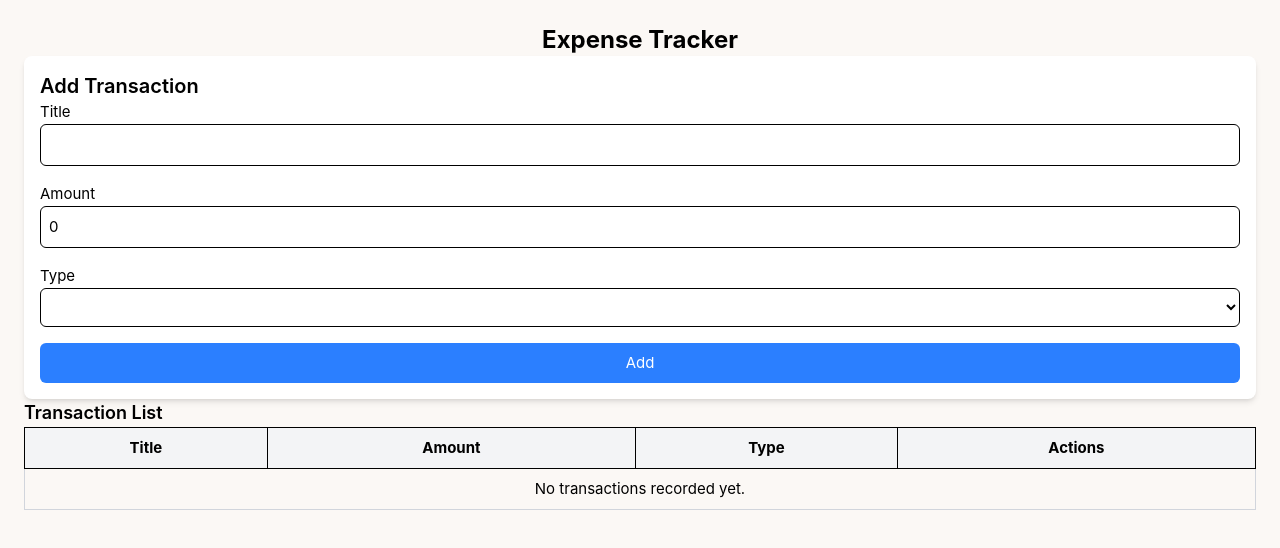
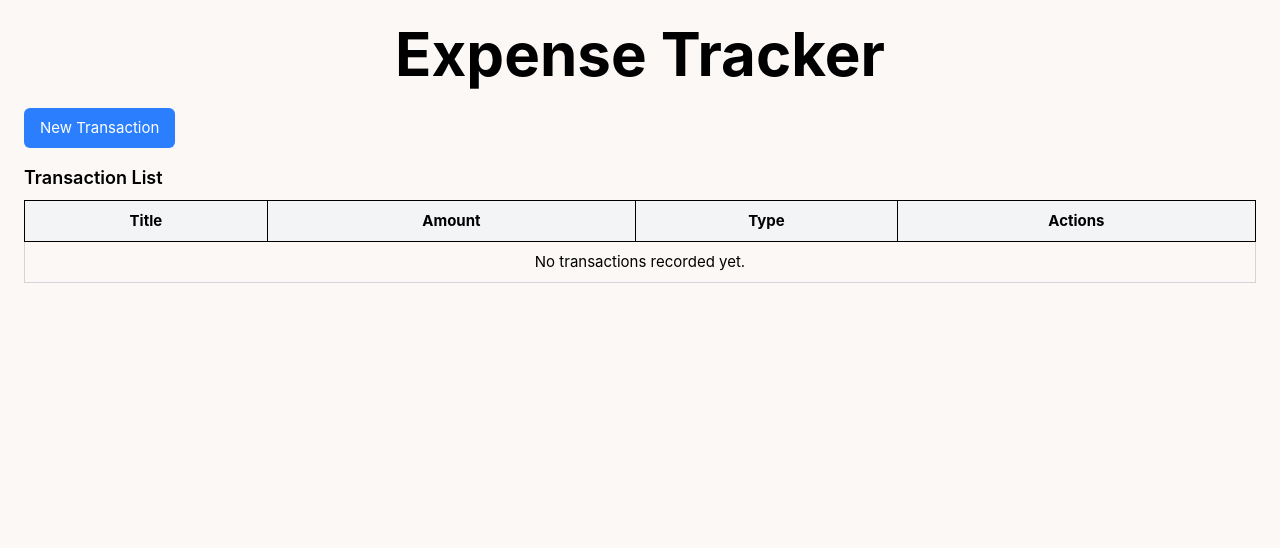
Before and after one commit to RayhanalKavey/expense-tracker-app, a Vue app: page / in a window 1280 px wide. Shown: the top 548 px of the page. Built offline with nearby package versions, Linux system fonts and the light colour scheme.

Commit message:
Add delete option, input styling, add modal for adding a trasnaction, and apply conditions like prevent 0 input etc.

```diff
--- a/src/App.vue
+++ b/src/App.vue
@@ -4,19 +4,51 @@ import AddTransaction from "./components/AddTransaction.vue";
 import { ref, onMounted } from "vue";
 
 const transactions = ref([]);
+const add = ref(false);
 
 onMounted(() => {
   const storedTransactions =
     JSON.parse(localStorage.getItem("transactions")) || [];
   transactions.value = storedTransactions;
 });
+
+const deleteTransaction = (id) => {
+  transactions.value = transactions.value.filter(
+    (transaction) => transaction.id !== id
+  );
+  localStorage.setItem("transactions", JSON.stringify(transactions.value));
+};
 </script>
 
 <template>
   <div class="container mx-auto p-6">
-    <h2 class="text-center text-2xl font-bold">Expense Tracker</h2>
-    <add-transaction v-model="transactions" />
-    <transaction-list :transactions="transactions" />
+    <h1 class="text-center text-6xl font-bold mb-6">Expense Tracker</h1>
+    <button
+      @click="add = true"
+      class="bg-blue-500 text-white px-4 py-2 rounded-md">
+      New Transaction
+    </button>
+
+    <!-- Modal -->
+    <div
+      v-if="add"
+      class="fixed inset-0 bg-black/30 flex justify-center items-center p-4">
+      <!-- Modal Container (No Shadow) -->
+      <div
+        class="bg-white p-6 rounded-lg w-full max-w-md sm:max-w-lg lg:max-w-xl relative">
+        <!-- Close Button -->
+        <button
+          @click="add = false"
+          class="absolute top-3 right-5 text-gray-500 hover:text-red-500 text-5xl">
+          &times;
+        </button>
+        <add-transaction v-model="transactions" @close="add = false" />
+      </div>
+    </div>
+
+    <transaction-list
+      :transactions="transactions"
+      @delete-transaction="deleteTransaction" />
   </div>
 </template>
 
--- a/src/assets/base.css
+++ b/src/assets/base.css
@@ -2,7 +2,6 @@
 *::before,
 *::after {
   box-sizing: border-box;
-  margin: 0;
 }
 
 body {
--- a/src/components/AddTransaction.vue
+++ b/src/components/AddTransaction.vue
@@ -1,5 +1,7 @@
 <script setup>
-import { ref } from "vue";
+import { ref, defineEmits } from "vue";
+
+const emit = defineEmits(["close"]);
 
 const transactions = defineModel({
   type: Array,
@@ -9,65 +11,94 @@ const transactions = defineModel({
 const newTrack = ref({
   id: 0,
   title: "",
-  amount: 0,
+  amount: "",
   type: "",
 });
 
 function submitTransaction() {
+  if (newTrack.value.amount <= 0) {
+    alert("Amount must be greater than zero.");
+    return;
+  }
+
   newTrack.value.id = transactions.value.length + 1; //Create Id of new task
   transactions.value.push(newTrack.value); // Update list by pushing new transaction
-
   localStorage.setItem("transactions", JSON.stringify(transactions.value)); //Store in the local storage
-
   newTrack.value = {
     id: 0,
     title: "",
     amount: 0,
     type: "",
   }; //Reset input field
+
+  emit("close");
 }
 </script>
 
 <template>
-  <div class="bg-white shadow-md rounded-lg p-4">
-    <h4 class="text-xl font-semibold mb-2">Add Transaction</h4>
-    <form
-      @submit.prevent="submitTransaction"
-      class="space-y-4 flex flex-col gap-4">
+  <div class="bg-white rounded-lg p-6 w-80 w-full mx-auto">
+    <h4 class="text-2xl font-semibold mb-4 text-center">Add Transaction</h4>
+    <form @submit.prevent="submitTransaction" class="space-y-6">
       <div>
-        <label class="block">Title</label>
+        <label class="block text-sm font-medium text-gray-700 mb-2"
+          >Title</label
+        >
         <input
           v-model="newTrack.title"
           type="text"
-          class="w-full p-2 border rounded-md"
+          class="w-full p-3 border border-gray-300 rounded-md focus:outline-none focus:ring-2 focus:ring-blue-500 focus:border-blue-500"
+          placeholder="Enter Title"
           required />
       </div>
       <div>
-        <label class="block">Amount</label>
+        <label class="block text-sm font-medium text-gray-700 mb-2"
+          >Amount</label
+        >
         <input
           v-model.number="newTrack.amount"
           type="number"
-          class="w-full p-2 border rounded-md"
+          class="w-full p-3 border border-gray-300 rounded-md focus:outline-none focus:ring-2 focus:ring-blue-500 focus:border-blue-500 no-arrows"
+          placeholder="Enter Amount"
           required
           min="1" />
       </div>
       <div>
-        <label class="block">Type</label>
+        <label class="block text-sm font-medium text-gray-700 mb-2">Type</label>
         <select
           v-model="newTrack.type"
-          class="w-full p-2 border rounded-md"
+          class="w-full p-3 border border-gray-300 rounded-md focus:outline-none focus:ring-2 focus:ring-blue-500 focus:border-blue-500"
           required>
+          <option value="" disabled selected hidden class="text-gray-400">
+            Select input type
+          </option>
           <option value="Income">Income</option>
           <option value="Expense">Expense</option>
         </select>
       </div>
       <button
         type="submit"
-        class="w-full bg-blue-500 text-white p-2 rounded-md">
+        class="w-full bg-blue-500 text-white p-3 rounded-md hover:bg-blue-600 focus:outline-none focus:ring-2 focus:ring-blue-500">
         Add
       </button>
     </form>
   </div>
 </template>
 
-<style scoped></style>
+<style scoped>
+.no-arrows::-webkit-inner-spin-button,
+.no-arrows::-webkit-outer-spin-button {
+  -webkit-appearance: none;
+  margin: 0;
+}
+.no-arrows[type="number"] {
+  -moz-appearance: textfield;
+}
+
+button:hover {
+  background-color: #3182ce;
+}
+
+button:focus {
+  box-shadow: 0 0 0 2px rgba(66, 153, 225, 0.5);
+}
+</style>
--- a/src/components/TransactionList.vue
+++ b/src/components/TransactionList.vue
@@ -2,6 +2,7 @@
 defineProps({
   transactions: Array,
 });
+const emit = defineEmits(["delete-transaction"]);
 
 const getAmountClass = (amount, type) => {
   return {
@@ -31,8 +32,8 @@ const getAmountClass = (amount, type) => {
           </td>
         </tr>
         <tr
-          v-for="(transaction, index) in transactions"
-          :key="index"
+          v-for="transaction in transactions"
+          :key="transaction.id"
           class="border">
           <td class="border p-2">{{ transaction.title }}</td>
           <td
@@ -46,7 +47,7 @@ const getAmountClass = (amount, type) => {
           <td class="border p-2">
             <button
               class="bg-red-500 text-white px-2 py-1 rounded"
-              @click="$emit('delete-transaction', index)">
+              @click="emit('delete-transaction', transaction.id)">
               Delete
             </button>
           </td>
```
